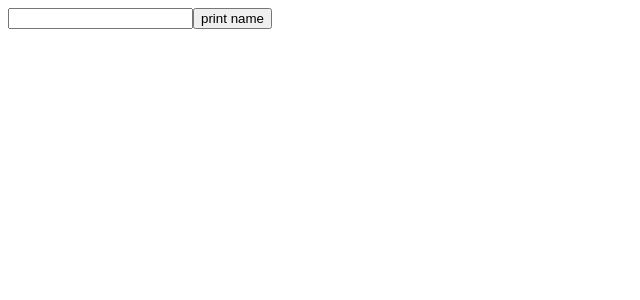
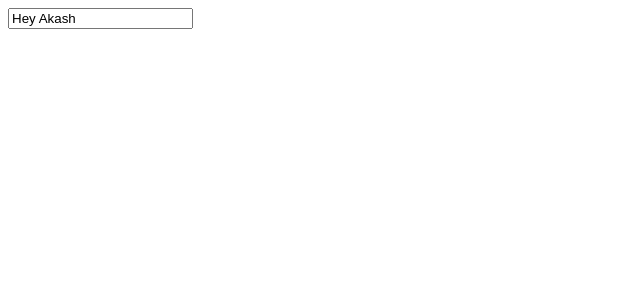
Before and after one commit to coding-destini/React-Hooks, a React (Create React App) app: page / in a window 1280 px wide. Shown: the top 300 px of the page, without its empty margins (0-640 px from the left). Built offline with nearby package versions, Linux system fonts and the light colour scheme.

Commit message:
add useLayoutEffect

```diff
--- a/package.json
+++ b/package.json
@@ -10,6 +10,7 @@
     "react": "^18.2.0",
     "react-dom": "^18.2.0",
     "react-scripts": "5.0.1",
+    "rsuite": "^5.41.0",
     "web-vitals": "^2.1.4"
   },
   "scripts": {
--- a/src/App.js
+++ b/src/App.js
@@ -3,6 +3,7 @@ import UseState from './Components/UseState/UseState'
 import UseReducer from './Components/UseReducer/UseReducer'
 import UseEffect from './Components/UseEffect/UseEffect'
 import UseRef from './Components/UseRef/UseRef'
+import UseLayoutEffect from './Components/UseLayoutEffect/UseLayoutEffect'
 
 export default function App() {
   return (
@@ -10,7 +11,8 @@ export default function App() {
       {/* <UseState />  */}
       {/* <UseReducer />  */}
       {/* <UseEffect />  */}
-      <UseRef />
+      {/* <UseRef />  */}
+      <UseLayoutEffect />
     </div>
   )
 }
--- /dev/null
+++ b/src/Components/UseLayoutEffect/UseLayoutEffect.jsx
@@ -0,0 +1,21 @@
+import React, { useEffect, useLayoutEffect, useRef } from 'react'
+
+
+const UseLayoutEffect = () => {
+    const inputRef = useRef(null);
+
+
+    useLayoutEffect(()=>{
+     console.log(inputRef.current.value)
+    },[])
+    useEffect(()=>{
+        inputRef.current.value = "Hey Akash";
+    },[])
+  return (
+    <div>
+<input type="text" ref={inputRef} value="Akash" />
+    </div>
+  )
+}
+
+export default UseLayoutEffect
```
Also changed, not shown: 1 other file (tests, documents, lock files or other folders).
